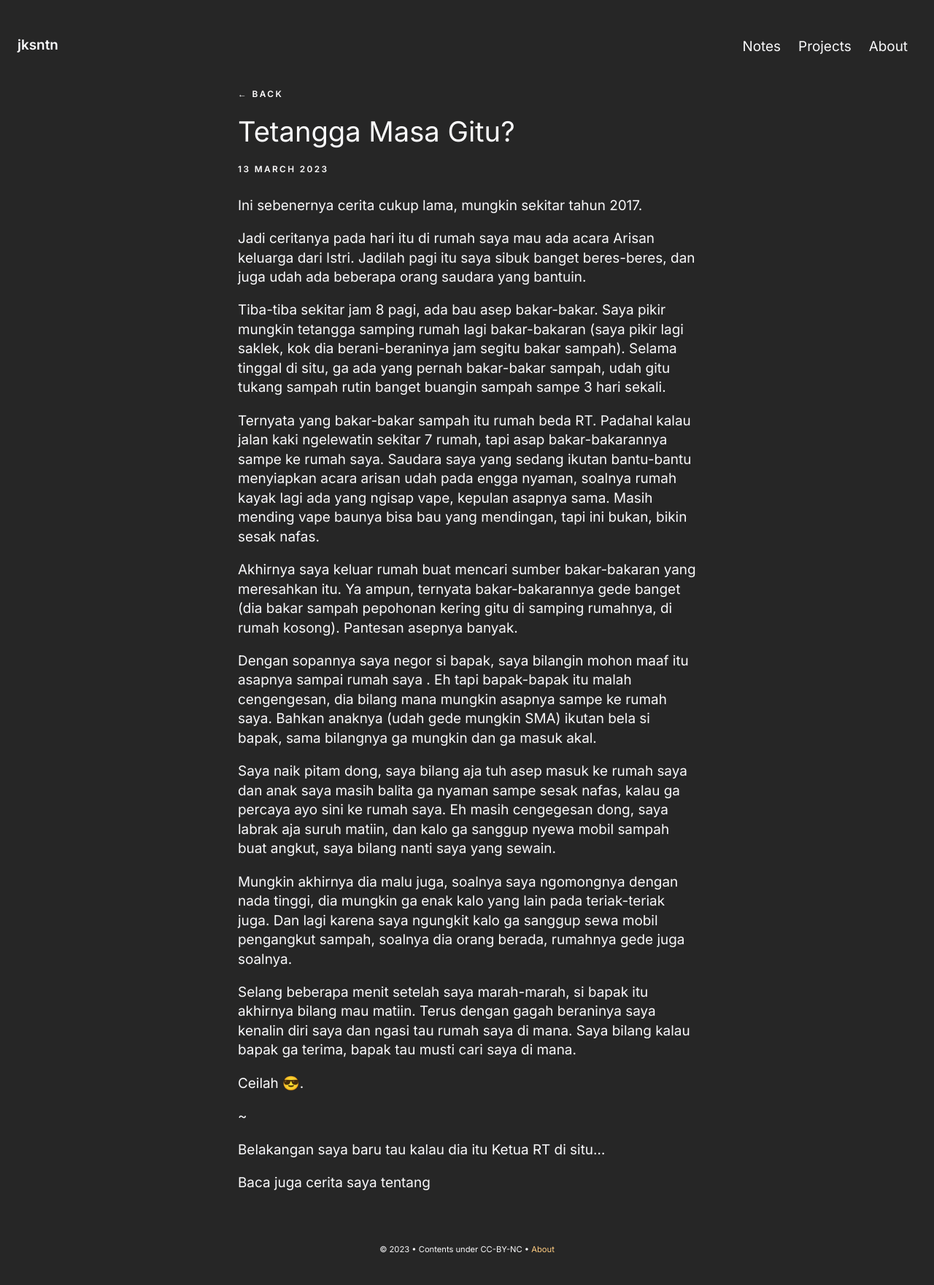
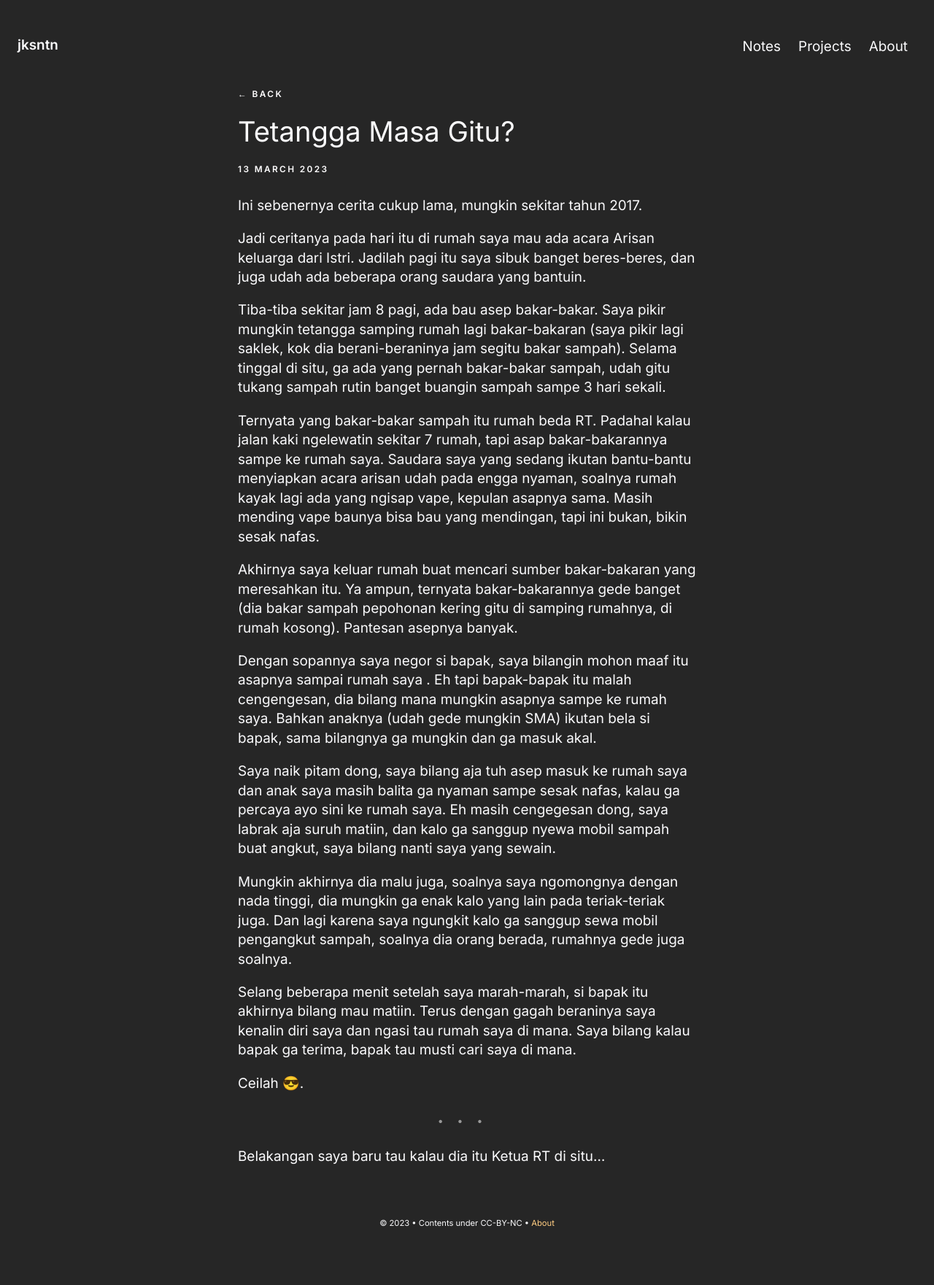
Before and after one commit to jksntn/little-garden, a Jekyll site: the page built from _notes/Public/tetangga masa gitu.md, in a window 1280 px wide. Shown: the whole page at 73% size. Built offline with Jekyll 4.4.1, drawn with Linux system fonts in a browser that asks for light colours; after the commit the page ends 1725 px from its top, so only the background shows below that.

Commit message:
update hr

```diff
--- a/_notes/Public/tetangga masa gitu.md
+++ b/_notes/Public/tetangga masa gitu.md
@@ -24,8 +24,6 @@ Selang beberapa menit setelah saya marah-marah, si bapak itu akhirnya bilang mau
 
 Ceilah 😎.
 
-~
+---
 
 Belakangan saya baru tau kalau dia itu Ketua RT di situ...
-
-Baca juga cerita saya tentang
--- a/assets/css/style.css
+++ b/assets/css/style.css
@@ -538,10 +538,16 @@ tbody tr:nth-child(even) {
 }
 
 hr {
-    background-color: var(--color-border-light);
-    border: 0 none;
-    height: 1px;
-    margin-top: 2rem 0 0 0;
+    margin: 1.25em 0 1.25em 0;
+    border: 0;
+    text-align: center;
+    letter-spacing: 1em;
+
+    &:before {
+      content: "\2022 \2022 \2022";
+      font-size: 14px;
+      color: #999999;
+    }
 }
 
 /* Blogposts: Post-heading, Post-subheading, Post-content, Related Posts*/
```
Also changed, not shown: _notes/Public/24hourproject street tattoo.md (+1 -1 lines), _notes/Public/horror jurit malam.md (+1 -1 lines), _notes/Public/nyicipin elementary os.md (+1 -1 lines), _notes/Public/supaya tidak membajak buku.md (+1 -1 lines).
